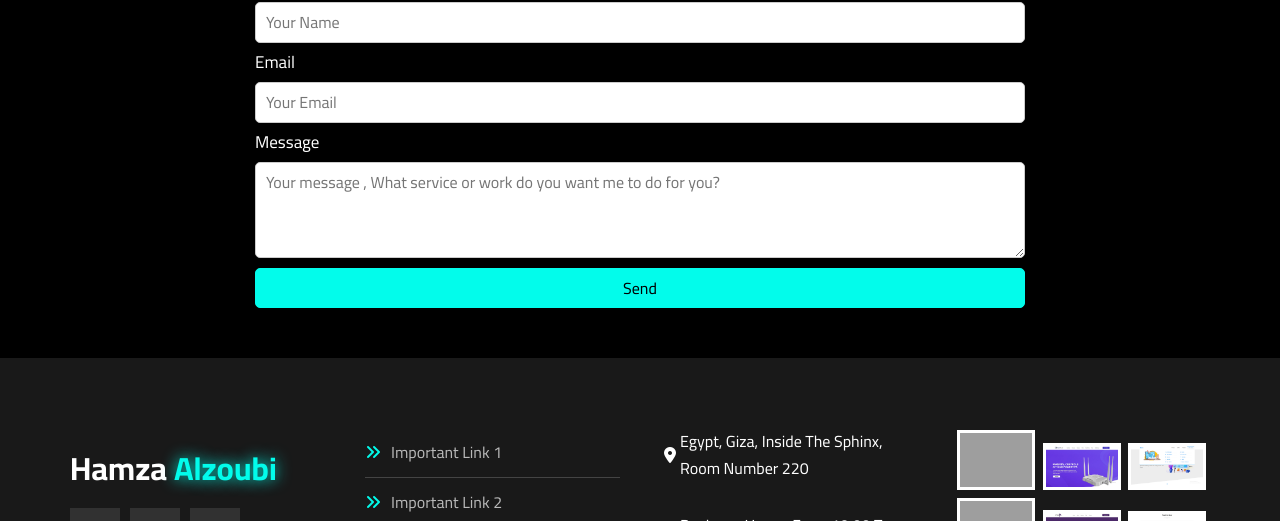
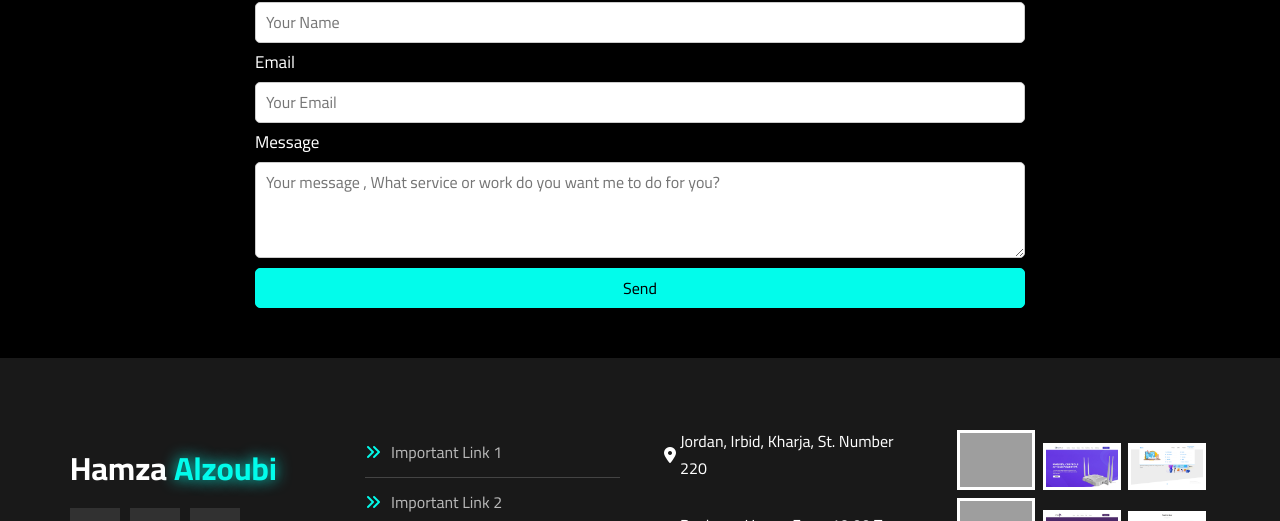
Before and after one commit to HamzaYAlzoubi/My-Personal-Portfolio-Website, a plain HTML site: page index.html in a window 1280 px wide. Shown: the part 4770-5291 px from the top of the page. Drawn offline with Linux system fonts and the light colour scheme; grey boxes are pictures that could not be loaded.

Commit message:
jordan addriss

```diff
--- a/index.html
+++ b/index.html
@@ -375,7 +375,7 @@
         <div class="box">
             <div class="line">
             <i class="fas fa-map-marker-alt fa-fw"></i>
-            <div class="info">Egypt, Giza, Inside The Sphinx, Room Number 220</div>
+            <div class="info">Jordan, Irbid, Kharja, St. Number 220</div>
             </div>
             <div class="line">
             <i class="far fa-clock fa-fw"></i>
```
